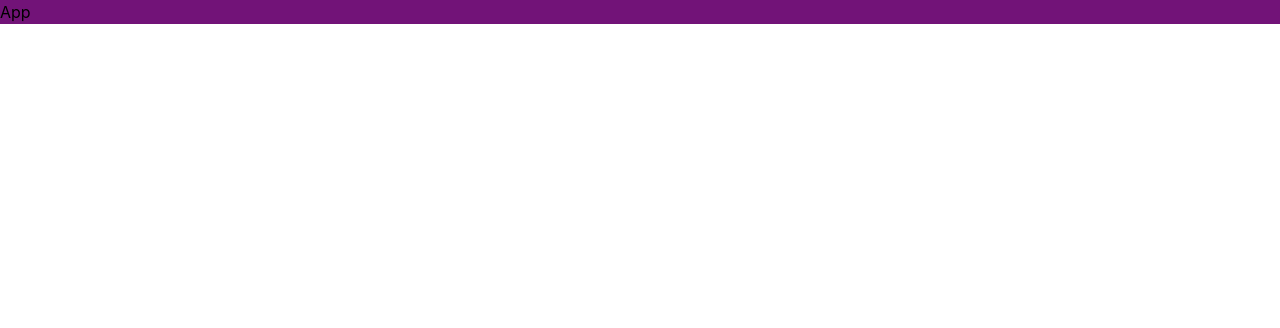
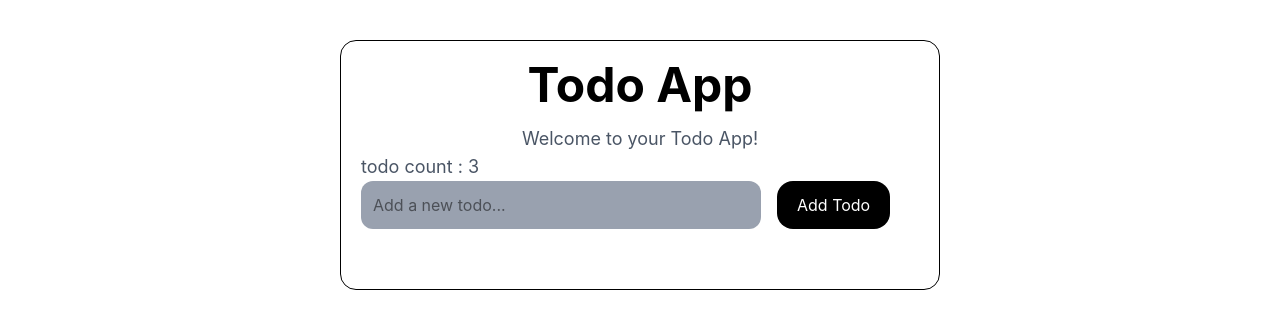
Before and after one commit to Jamil-coder360/CRUD, a React (Vite) app: page / in a window 1280 px wide. Shown: the top 328 px of the page. Built offline with nearby package versions, Linux system fonts and the light colour scheme.

Commit message:
todoapp & todocontext add

```diff
--- a/src/App.jsx
+++ b/src/App.jsx
@@ -1,8 +1,9 @@
 import React from 'react'
+import TodoApp from './component/TodoApp'
 
 const App = () => {
   return (
-    <div className='bg-fuchsia-900'>App</div>
+    <TodoApp />
   )
 }
 
--- /dev/null
+++ b/src/component/TodoApp.jsx
@@ -0,0 +1,57 @@
+import React, { use, useState } from "react";
+const TodoApp = () => {
+  // const todo = useState((state) => state.todos);
+  const todo = [
+    {
+      id: 1,
+      title: "Learn React",
+      description: "Learn React by building a Todo App",
+      completed: false,
+    },
+    {
+      id: 2,
+      title: "Learn JavaScript",
+      description: "Learn JavaScript by building a Todo App",
+      completed: false,
+    },
+    {
+      id: 3,
+      title: "Learn CSS",
+      description: "Learn CSS by building a Todo App",
+      completed: false,
+    },
+  ];
+
+  return (
+    <section>
+      <div className="container mx-auto p-10">
+        <div className=" flex flex-col items-center justify-center ">
+          <div className="w-[600px] border border-border rounded-2xl p-5">
+            <h1 className="text-5xl text-black font-bold text-center">
+              Todo App
+            </h1>
+            <p className="text-lg text-gray-600 text-center mt-4">
+              Welcome to your Todo App!
+            </p>
+            <span className="text-lg text-gray-600">
+              todo count : {todo.length}
+            </span>
+
+            <div className="flex gap-4 pb-10">
+              <input
+                type="text"
+                placeholder="Add a new todo..."
+                className="w-100 p-3 bg-gray-400 text-black rounded-xl outline-0"
+              />
+              <button className="text-center bg-black text-white py-3 px-5 rounded-2xl">
+                Add Todo
+              </button>
+            </div>
+          </div>
+        </div>
+      </div>
+    </section>
+  );
+};
+
+export default TodoApp;
```
